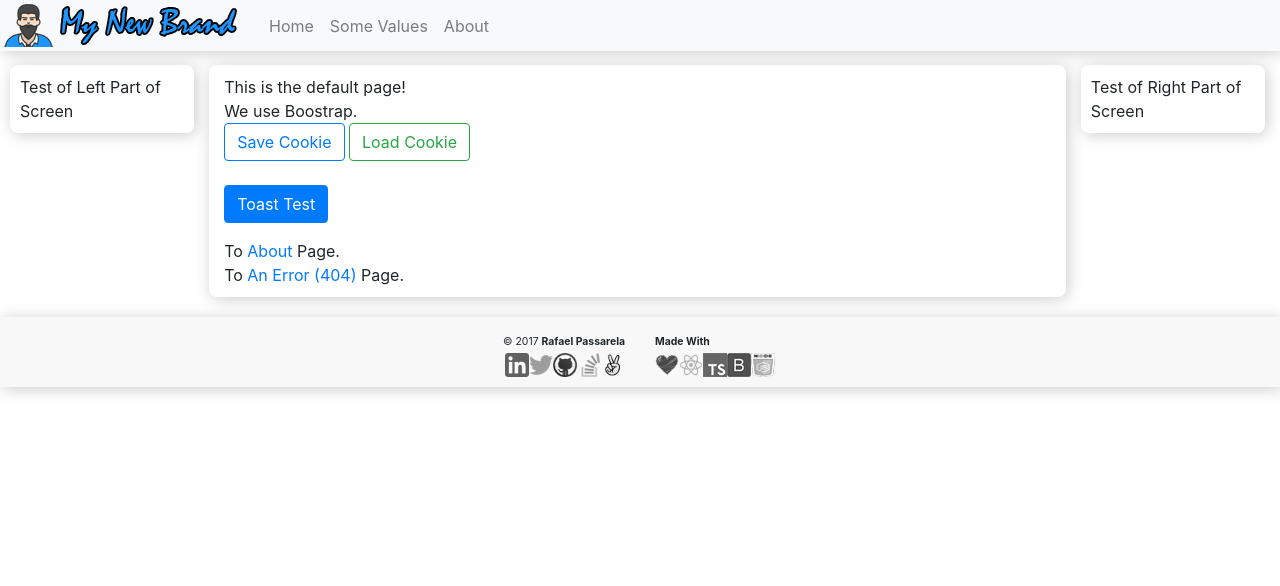
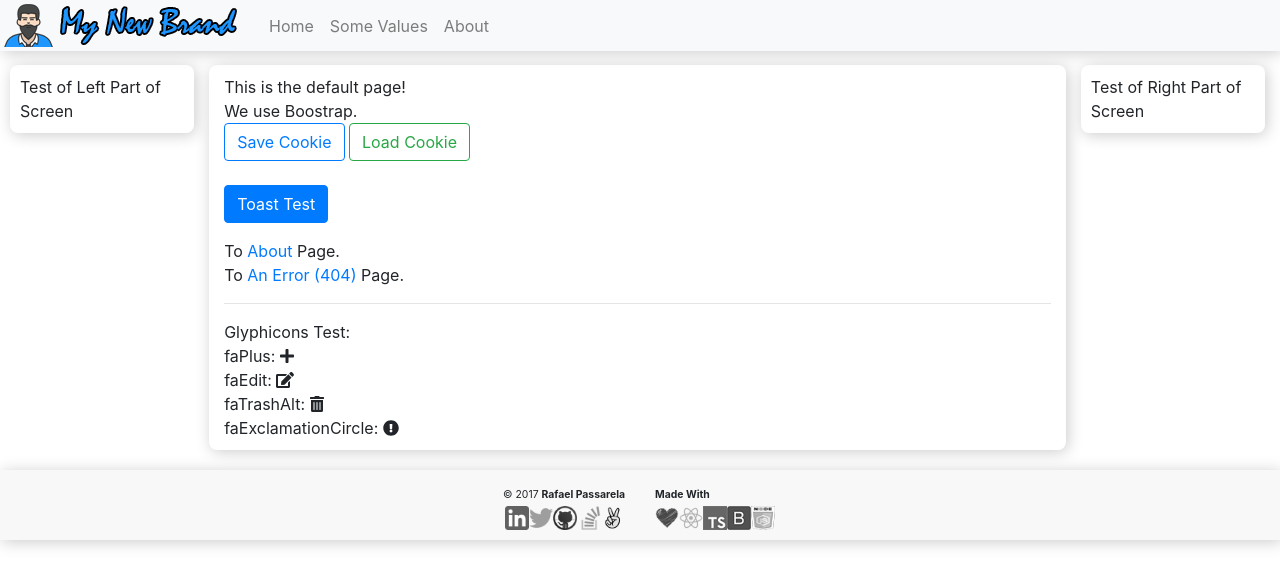
Before and after one commit to rafaelpassarela/empty_project_mysql_migrations, a React (Create React App) app in the folder frontend-react-web/: page / in a window 1280 px wide. Shown: the top 586 px of the page. Built offline with nearby package versions, Linux system fonts and the light colour scheme.

Commit message:
Migration of Glyphicon component

```diff
--- a/frontend-react-web/src/components/error.box.component.tsx
+++ b/frontend-react-web/src/components/error.box.component.tsx
@@ -1,7 +1,8 @@
 import * as React from 'react';
-import Glyphicon from './glyphicon.component';
-import { Alert } from 'react-bootstrap';
+// import Glyphicon from './glyphicon.component';
+import Alert from 'react-bootstrap/Alert';
 import { toast } from 'react-toastify';
+import { IconProp } from '@fortawesome/fontawesome-svg-core';
 
 export enum ErrorMode {
 	EM_FIXED,
@@ -12,7 +13,7 @@ type ErrorComponentProp = {
 	errorMessage: string,
 	caption?: string,
 	mode?: ErrorMode
-	icon?: string // https://getbootstrap.com/docs/3.3/components/
+	icon?: IconProp
 }
 
 class ErrorBox extends React.Component<ErrorComponentProp, {}> {
@@ -22,8 +23,9 @@ class ErrorBox extends React.Component<ErrorComponentProp, {}> {
 	}
 
 	generateMessage = () => {
-		let icon = (this.isValid(this.props.icon)) ?
-			<Glyphicon glyph={String(this.props.icon)} style={{ paddingRight: 10 }} /> : null;
+		let icon = null;
+		// let icon = (this.isValid(this.props.icon)) ?
+		// 	<Glyphicon glyph={this.props.icon} style={{ paddingRight: 10 }} /> : null;
 
 		let caption = null;
 		if (this.isValid(this.props.caption)) {
--- a/frontend-react-web/src/components/glyphicon.component.tsx
+++ b/frontend-react-web/src/components/glyphicon.component.tsx
@@ -1,5 +1,6 @@
 import * as React from 'react';
 import { FontAwesomeIcon } from '@fortawesome/react-fontawesome';
+import { IconProp } from '@fortawesome/fontawesome-svg-core';
 
 /*
   https://fontawesome.com/start
@@ -15,7 +16,7 @@ import { FontAwesomeIcon } from '@fortawesome/react-fontawesome';
 */
 
 type GlyphiconProps = {
-	glyph: string,
+	glyph: IconProp,
 	style?: any
 }
 
@@ -25,7 +26,7 @@ class Glyphicon extends React.Component<GlyphiconProps, {}> {
         // <FontAwesomeIcon icon="coffee" />
         // <i className="material-icons" style={this.props.style}>{this.props.glyph}</i>
 		return (
-			<FontAwesomeIcon icon="coffee" style={this.props.style} />
+			<FontAwesomeIcon icon={this.props.glyph} style={this.props.style} />
 		);
 	}
 
--- a/frontend-react-web/src/components/grid.component.tsx
+++ b/frontend-react-web/src/components/grid.component.tsx
@@ -1,6 +1,6 @@
 import * as React from 'react';
 import Glyphicon from './glyphicon.component';
-import { Badge } from 'react-bootstrap';
+import Badge from 'react-bootstrap/Badge';
 
 export class GridColumn {
 	Field: string;
--- a/frontend-react-web/src/pages/home.page.component.tsx
+++ b/frontend-react-web/src/pages/home.page.component.tsx
@@ -2,6 +2,8 @@ import * as React from 'react';
 import BaseViewComponent from '../components/base.view.component';
 import PageFrame from '../components/pageframe.component';
 import Button from 'react-bootstrap/Button';
+import Glyphicon from '../components/glyphicon.component';
+
 import { Link } from 'react-router-dom';
 import { toast } from 'react-toastify';
 
@@ -62,6 +64,12 @@ class HomePage extends BaseViewComponent {
 				</p>
 				To <Link to="/about">About</Link> Page. <br />
 				To <Link to="/PageNotFound">An Error (404)</Link> Page.<br />
+				<hr/>
+				Glyphicons Test: <br />
+				faPlus: <Glyphicon glyph="plus" /> <br />
+				faEdit: <Glyphicon glyph="edit" /> <br />
+				faTrashAlt: <Glyphicon glyph="trash-alt" /> <br />
+				faExclamationCircle: <Glyphicon glyph="exclamation-circle" /> <br />
 			</PageFrame>
 		);
 	}
```
